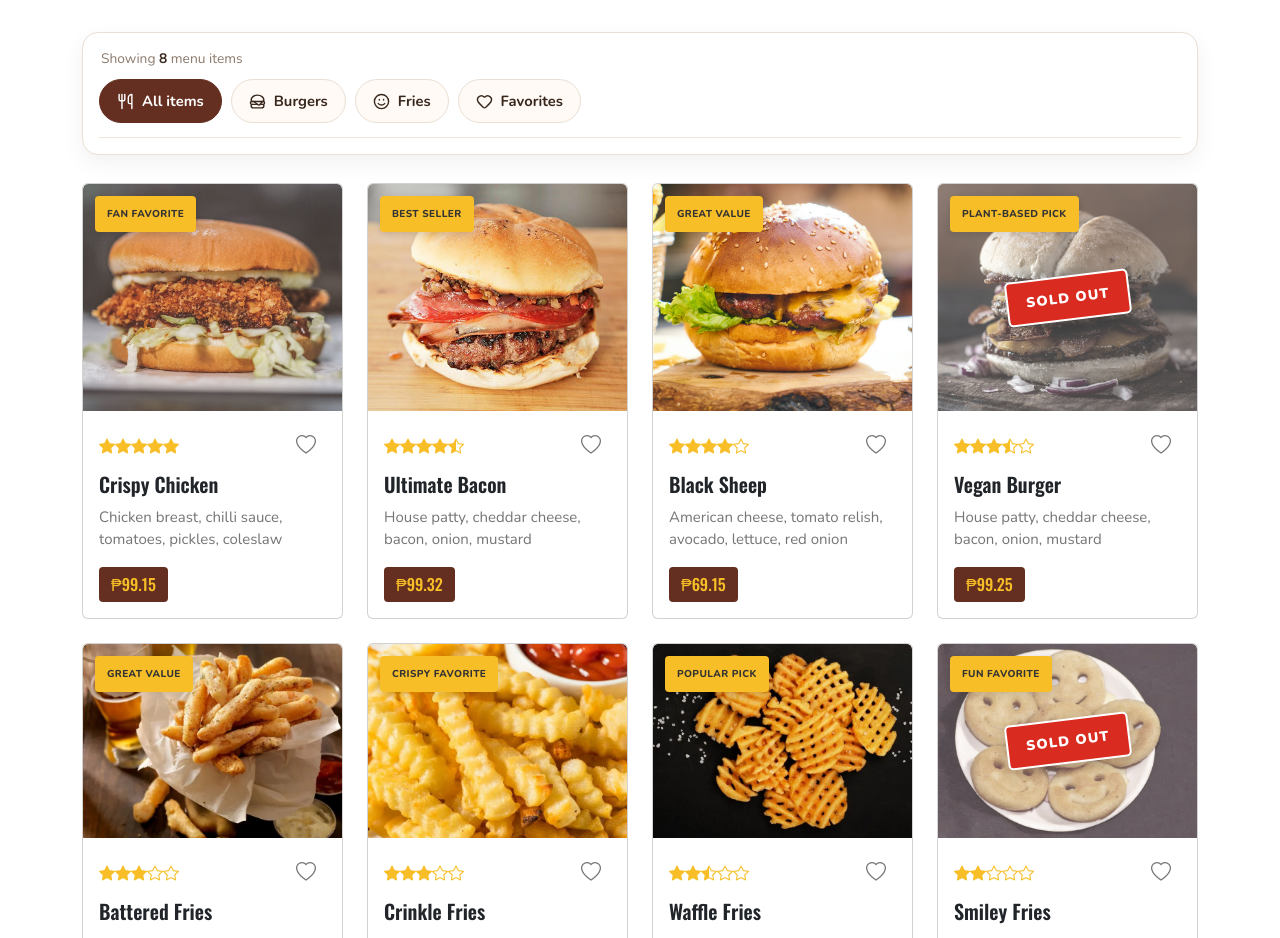
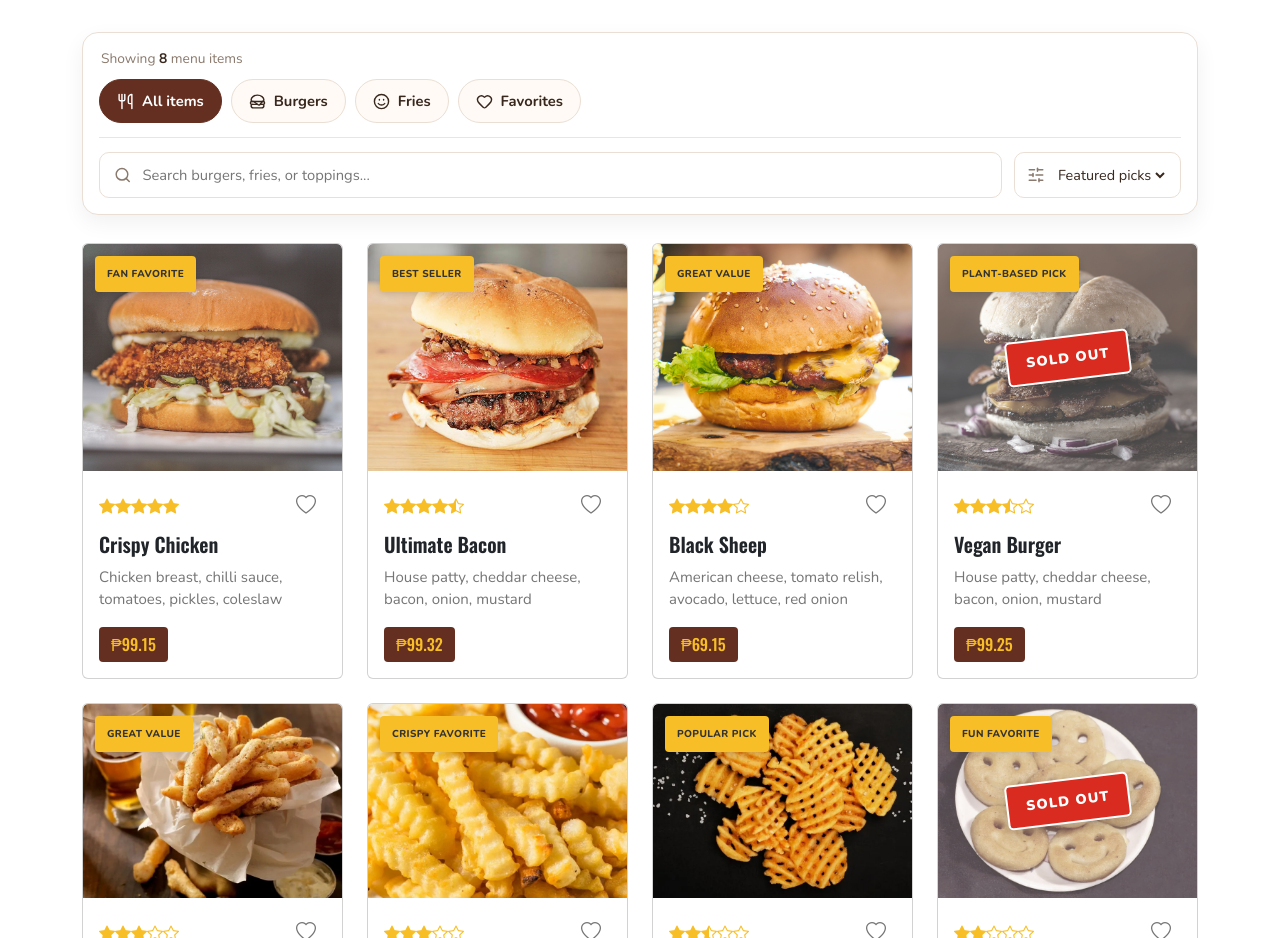
Before and after one commit to edmagineva3d/my_tasty-burger-app_V2, a React (Vite) app: page / in a window 1280 px wide. Shown: the part 2040-2978 px from the top of the page. Built offline with nearby package versions, Linux system fonts and the light colour scheme.

Commit message:
restore menu filters and update icons

```diff
--- a/src/pages/Home/Section3.tsx
+++ b/src/pages/Home/Section3.tsx
@@ -174,8 +174,47 @@ function Section3() {
     <span>Favorites</span>
   </button>
 </div>
+
+ <div className="menu_search_sort">
+            <label className="menu_search">
+              <Search size={18} />
+              <input
+                value={search}
+                onChange={(event) => setSearch(event.target.value)}
+                placeholder="Search burgers, fries, or toppings..."
+                aria-label="Search menu"
+              />
+
+              {search && (
+                <button
+                  type="button"
+                  onClick={() => setSearch("")}
+                  aria-label="Clear search"
+                >
+                  <X size={17} />
+                </button>
+              )}
+            </label>
+
+            <label className="menu_sort">
+              <SlidersHorizontal size={18} />
+              <span className="visually-hidden">Sort menu</span>
+              <select
+                value={sortBy}
+                onChange={(event) => setSortBy(event.target.value)}
+              >
+                <option value="featured">Featured picks</option>
+                <option value="popular">Most popular</option>
+                <option value="rating">Top rated</option>
+                <option value="name">Name: A to Z</option>
+              </select>
+            </label>
+          </div>
         </div>
-      </Container></div>
+      </Container>
+    </div>
+
+
       <Container>
         <Row>
           {visibleProducts.length ? visibleProducts.map((cardData) => (
```
